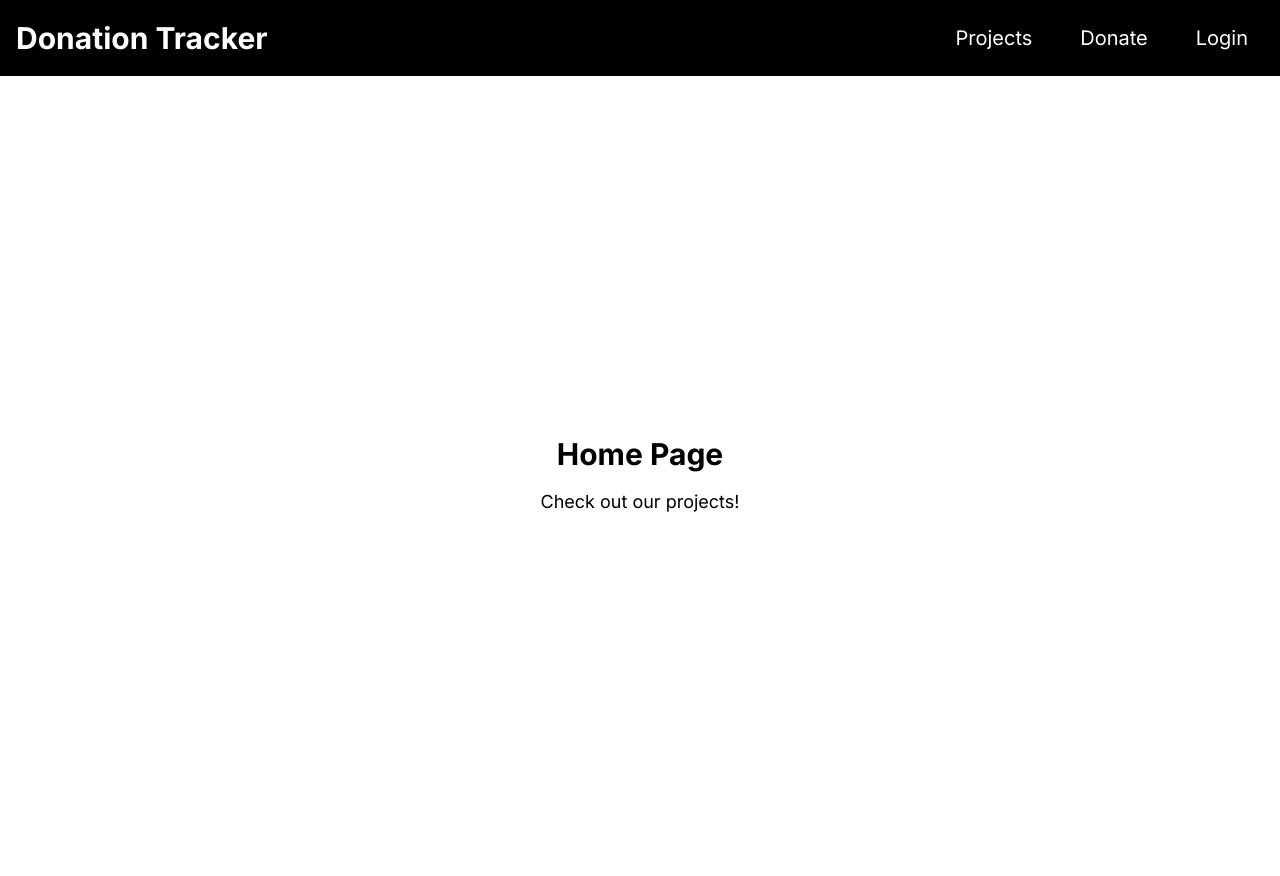
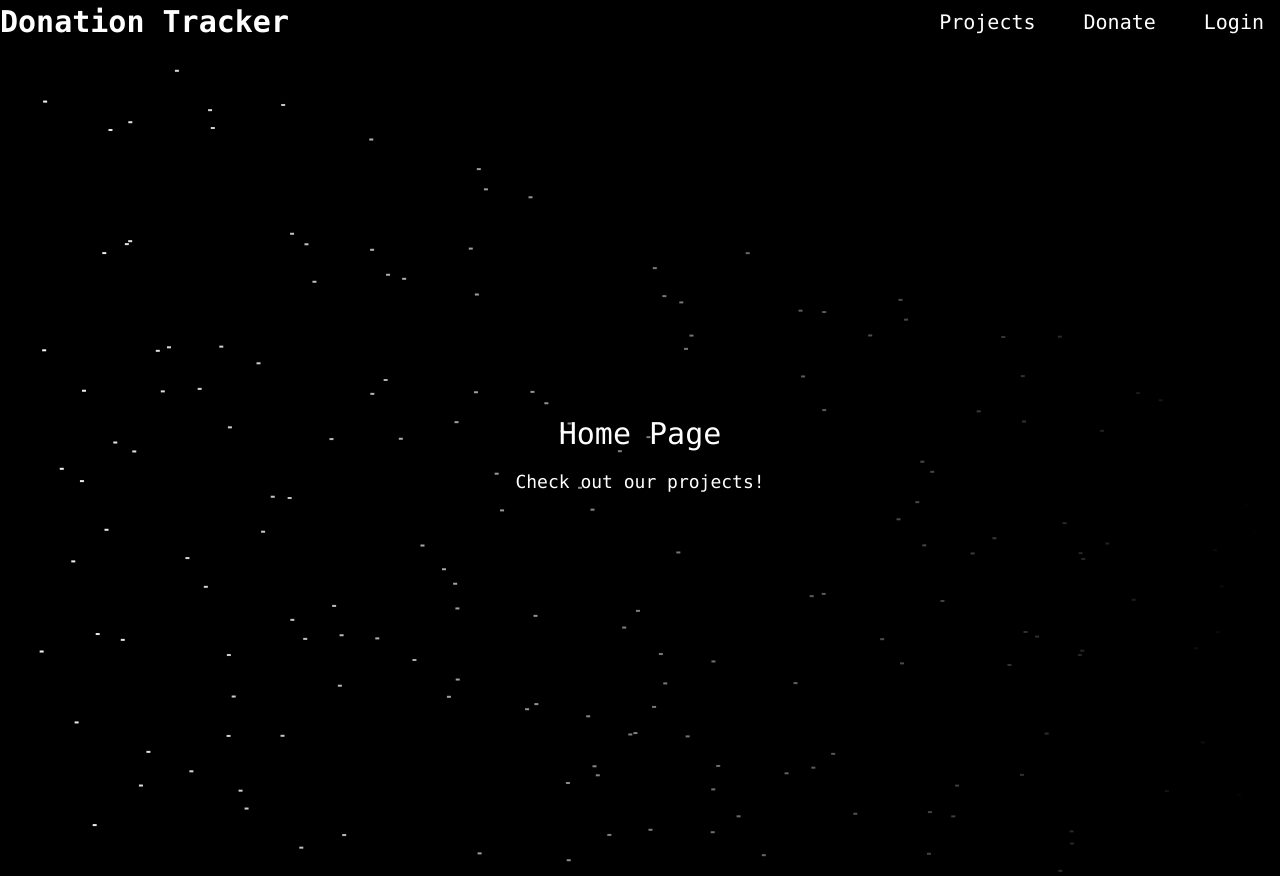
Before and after one commit to JTJZCodingGroup/DonationTracker, a Next.js app in the folder donation-tracker/: page / in a window 1280 px wide. Built offline with nearby package versions, Linux system fonts and the light colour scheme.

Commit message:
created shooting stars background

```diff
--- a/donation-tracker/package.json
+++ b/donation-tracker/package.json
@@ -29,7 +29,7 @@
     "eslint-config-next": "14.2.3",
     "postcss": "^8",
     "prisma": "^5.14.0",
-    "tailwindcss": "^3.4.1",
+    "tailwindcss": "^3.4.3",
     "typescript": "^5"
   }
 }
--- /dev/null
+++ b/donation-tracker/postcss.config.js
@@ -0,0 +1,6 @@
+module.exports = {
+  plugins: {
+    tailwindcss: {},
+    autoprefixer: {},
+  },
+}
--- a/donation-tracker/src/app/components/Navbar.tsx
+++ b/donation-tracker/src/app/components/Navbar.tsx
@@ -5,10 +5,12 @@ import Link from 'next/link';
 
 const Navbar: React.FC = () => {
   return (
-    <nav className="bg-black p-4">
+    <nav className="h-14 bg-black">
       <div className="container mx-auto flex flex-col lg:flex-row justify-between items-center">
-        <div className="text-white font-bold text-3xl mb-4 lg:mb-0 hover:text-orange-600 hover:cursor-pointer">
+        <div className="text-white font-mono font-bold text-3xl mb-4 lg:mb-0 hover:text-orange-600 hover:cursor-pointer">
+          <Link href="/">
           Donation Tracker
+          </Link>
         </div>
 
         <div className="lg:hidden">
@@ -26,13 +28,13 @@ const Navbar: React.FC = () => {
 
         <div className="lg:flex flex-col lg:flex-row lg:space-x-4 lg:mt-0 mt-4 flex flex-col items-center text-xl">
           <Link href="/projects">
-            <button className="text-white px-4 py-2 hover:text-orange-600 focus:outline-none">Projects</button>
+            <button className="text-white font-mono px-4 py-2 hover:text-orange-600 focus:outline-none">Projects</button>
           </Link>
           <Link href="/donate">
-            <button className="text-white px-4 py-2 hover:text-orange-600 focus:outline-none">Donate</button>
+            <button className="text-white font-mono px-4 py-2 hover:text-orange-600 focus:outline-none">Donate</button>
           </Link>
           <Link href="/login">
-            <button className="text-white px-4 py-2 hover:text-orange-600 focus:outline-none">Login</button>
+            <button className="text-white font-mono px-4 py-2 hover:text-orange-600 focus:outline-none">Login</button>
           </Link>
         </div>
       </div>
--- /dev/null
+++ b/donation-tracker/src/app/components/shootingStars.module.css
@@ -0,0 +1,19 @@
+.star {
+    position: fixed;
+    width: 4px;
+    height: 2px;
+    background: white;
+    opacity: 0;
+    animation: shooting 5s linear forwards;
+  }
+
+  @keyframes shooting {
+    0% {
+      opacity: 1;
+      transform: translateX(0) translateY(0);
+    }
+    100% {
+      opacity: 0;
+      transform: translateX(100vw) translateY(50vh);
+    }
+  }
--- /dev/null
+++ b/donation-tracker/src/app/components/shootingStars.tsx
@@ -0,0 +1,34 @@
+"use client";
+
+import { useEffect } from 'react';
+import styles from './shootingStars.module.css';
+
+const ShootingStars: React.FC = () => {
+  useEffect(() => {
+    const createStar = () => {
+      const star = document.createElement('div');
+      star.className = `${styles.star}`;
+      const xy = Math.random() * 100;
+      const duration = Math.random() * 2.5 + 2.5;
+      star.style.cssText = `top:${xy}vh; left:-10px; animation-duration:${duration}s;`;
+      document.body.appendChild(star);
+      setTimeout(() => star.remove(), duration * 5000);
+    };
+
+    const createMultipleStars = () => {
+      // Adjust the number of stars created in each interval
+      for (let i = 0; i < 6; i++) {
+        createStar();
+      }
+    };
+
+    // Increase the frequency of star creation
+    const intervalId = setInterval(createMultipleStars, 100);
+
+    return () => clearInterval(intervalId);
+  }, []);
+
+  return null;
+};
+
+export default ShootingStars;
--- a/donation-tracker/src/app/globals.css
+++ b/donation-tracker/src/app/globals.css
@@ -1,6 +1,11 @@
 @tailwind base;
 @tailwind components;
 @tailwind utilities;
+
+body {
+  background-color: black;
+  color: white;
+}
 
 /* Styles for the Projects component */
 .modal-overlay {
@@ -92,7 +97,7 @@
 
 .input-field:focus {
   outline: none;
-  ring: 2px solid #3B82F6; /* Equivalent to ring-blue-500 */
+  box-shadow: 0 0 0 2px #3B82F6; /* Equivalent to ring-blue-500 */
 }
 
 .submit-button {
@@ -112,5 +117,5 @@
 
 .submit-button:focus {
   outline: none;
-  ring: 2px solid #3B82F6; /* Equivalent to ring-blue-500 */
+  box-shadow: 0 0 0 2px #3B82F6; /* Equivalent to ring-blue-500 */
 }
--- a/donation-tracker/src/app/layout.tsx
+++ b/donation-tracker/src/app/layout.tsx
@@ -2,6 +2,7 @@ import type { Metadata } from "next";
 import { Inter } from "next/font/google";
 import "./globals.css";
 import Navbar from "./components/Navbar";
+import ShootingStars from "./components/shootingStars";
 
 const inter = Inter({ subsets: ["latin"] });
 
@@ -17,8 +18,9 @@ export default function RootLayout({
 }>) {
   return (
     <html lang="en">
-      <body className={inter.className}>
+      <body className={`${inter.className} bg-black text-white`}>
         <Navbar />
+        <ShootingStars />
         {children}
       </body>
     </html>
--- a/donation-tracker/src/app/page.tsx
+++ b/donation-tracker/src/app/page.tsx
@@ -3,10 +3,10 @@ import Navbar from './components/Navbar';
 
 export default function Home() {
   return (
-    <div className="flex flex-col min-h-screen">
-      <main className="flex-grow flex flex-col items-center justify-center">
-        <h1 className="text-3xl font-bold mb-4">Home Page</h1>
-        <h3 className="text-lg">Check out our projects!</h3>
+    <div className="flex flex-col min-h-screen bg-black">
+      <main className="flex-grow flex flex-col items-center justify-center text-white">
+        <h1 className="text-3xl font-mono mb-4">Home Page</h1>
+        <h3 className="text-lg font-mono ">Check out our projects!</h3>
       </main>
     </div>
   );
--- a/donation-tracker/tailwind.config.ts
+++ b/donation-tracker/tailwind.config.ts
@@ -22,10 +22,15 @@ const config: Config = {
           '0%, 100%': { transform: 'scale(1)' },
           '50%': { transform: 'scale(1.05)' },
         },
+        shooting: {
+          '0%': { opacity: '1', transform: 'translateX(0) translateY(0)' },
+          '100%': { opacity: '0', transform: 'translateX(100vw) translateY(50vh)' },
+        },
       },
       animation: {
         wiggle: 'wiggle 0.5s ease-in-out infinite',
         growShrink: 'growShrink 0.5s ease-in-out infinite',
+        shooting: 'shooting 1s linear forwards',
       },
     },
   },
```
Also changed, not shown: 1 other file (tests, documents, lock files or other folders).
